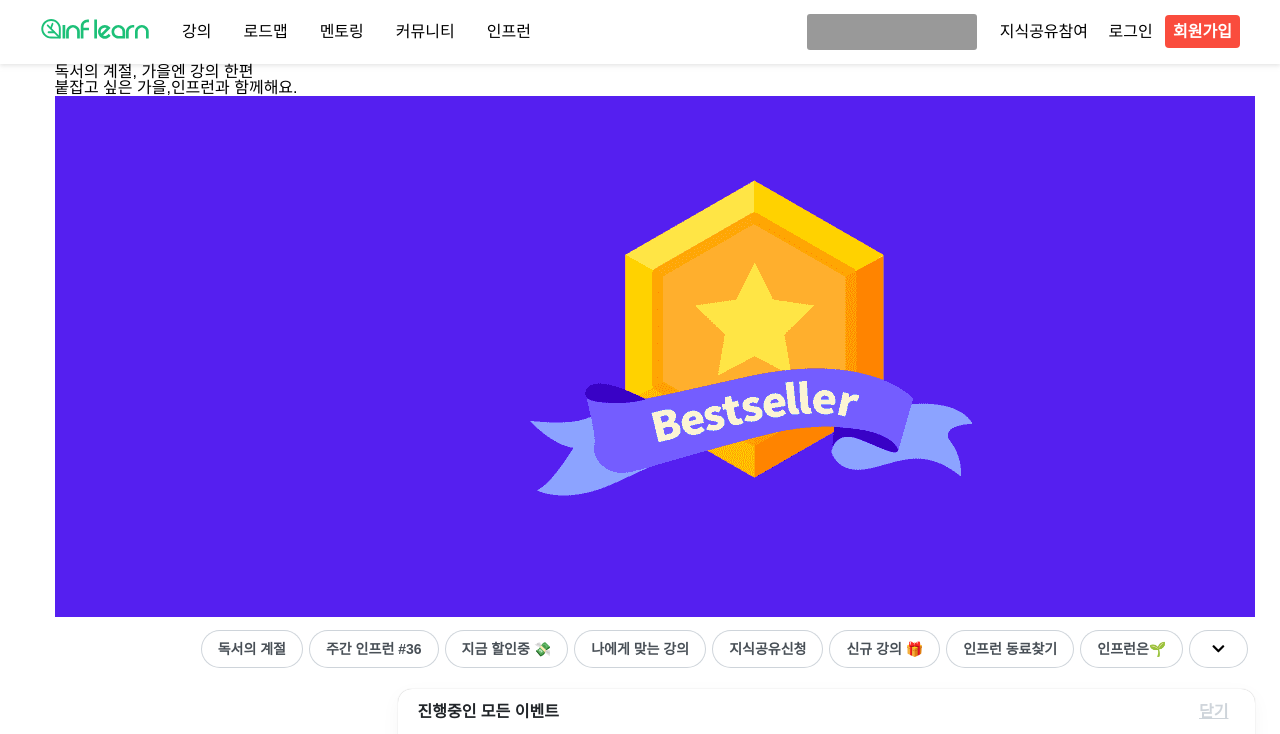
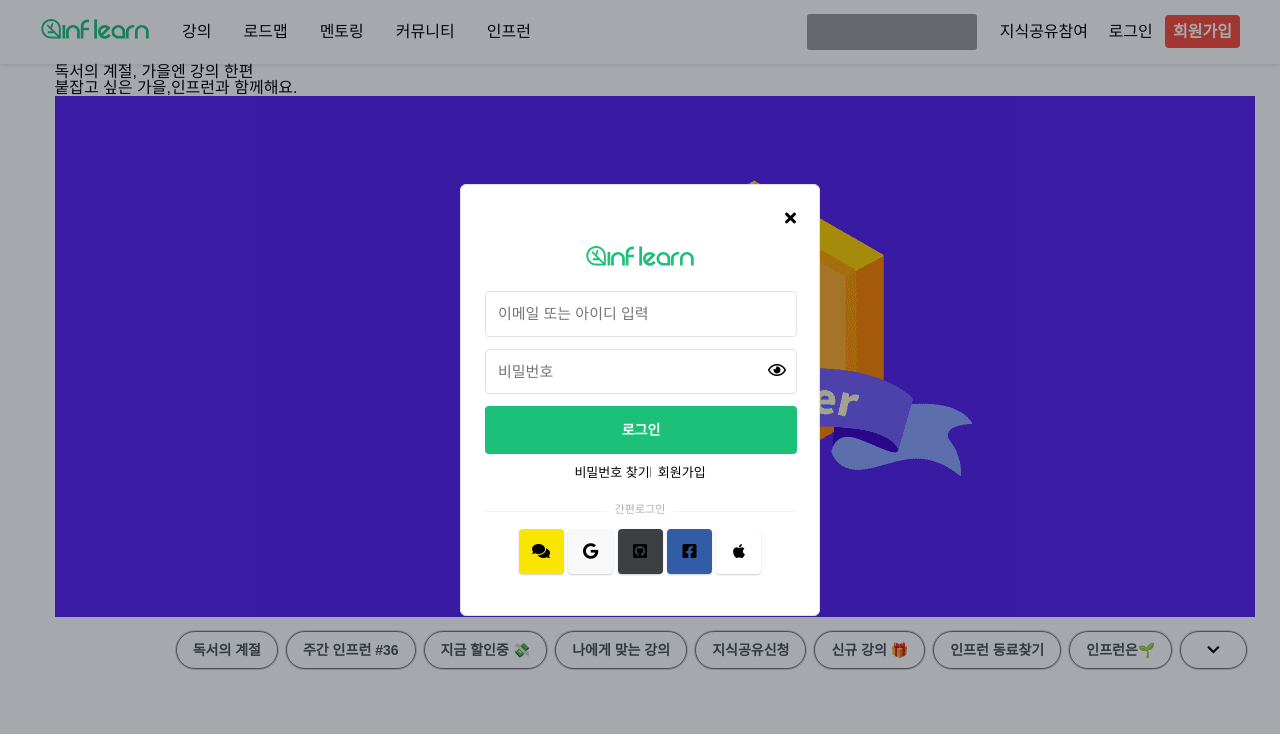
Before and after one commit to parksaneon/inflearn-project, a website built with webpack: page src/index.html in a window 1280 px wide. Both pictures are taken after a click on the button "로그인". Shown: the top 734 px of the page. Built offline with nearby package versions, Linux system fonts and the light colour scheme; some packages are replaced by stand-ins of ours.

Commit message:
feat: modal close & open

```diff
--- a/src/index.html
+++ b/src/index.html
@@ -663,7 +663,7 @@
       </nav>
     </header>
     <main>
-      <div class="main-container">
+    <div class="main-container">
         <div class="commercial-slogan">
           <h3 class="commercial-slogan__title">독서의 계절, 가을엔 강의 한편</h3>
           <p class="commercial-slogan__under">붙잡고 싶은 가을,인프런과 함께해요.</p>
@@ -671,7 +671,6 @@
         <div class="commercial-image">
           <img class="commercial-image__slide" src="images/인프런/슬라이드/슬라이드2.png" alt="진로탐색">
         </div>
-      </section>
       <section class="event">
         <h3 class="sr-only">진행 이벤트</h3>
         <div class="event-wrapper desktop-only">
@@ -687,8 +686,8 @@
             <li class="event-list-item"><button class="event-button"><i class="fas fa-chevron-down"></i></button></li>
           </ul>
         </div>
-        <div class="event-all desktop-only">
-          <div class="event-all-container">
+        <div class="event-all desktop-only hidden" role="dialog" aria-labelledby="event" aria-modal="true">
+          <div class="event-all-container" id="event">
             <div class="event-all-title">
               <h3 class="event-all__header">진행중인 모든 이벤트</h3>
               <button class="event-all__close">닫기</button>
@@ -722,6 +721,7 @@
         </form>
       </section>
       <section class="tag-section">
+        <h3 class="sr-only">검색어 태그 출력 부분</h3>
         <ul class="tag-section-list desktop-only">
           <li class="tag-section-list-item"><a href="#">#MVC</a></li>
           <li class="tag-section-list-item"><a href="#">#Spring Boot</a></li>
@@ -736,15 +736,14 @@
         </ul>
       </section>
 
-      <div class="modal">
-        <article class="login">
+      <div class="modal hidden" role="dialog" aria-labelledby="login" aria-modal="true">
+        <article class="login" id="login">
           <button class="login-exit"><i class="fas fa-times"></i></button>
           <h1 class="login-title">
             <span class="sr-only">인프런</span>
             <a href="#" title="인프런 메인 화면 이동하기">
               <svg
               width="110"
-              id="icon_brand_logo"
               class="brand_logo"
               xmlns="http://www.w3.org/2000/svg"
               viewBox="0 0 433 90"
@@ -775,10 +774,7 @@
                 <label class="sr-only" for="password">비밀번호</label>
                 <input class="login-form-input"  type="password" name="password" id="password" required placeholder="비밀번호">
                 <button type="button" class="login-form__toggle">
-                  <svg xmlns="http://www.w3.org/2000/svg" width="16" height="16" viewBox="0 0 16 16">
-                    <path fill="#212529" d="M10.333 8c0 1.289-1.044 2.333-2.333 2.333C6.71 10.333 5.667 9.29 5.667 8 5.667 6.711 6.71 5.667 8 5.667c1.289 0 2.333 1.044 2.333 2.333z"></path>
-                    <path fill="#212529" fill-rule="evenodd" d="M8 2.333c-2.288 0-4.083 1.023-5.37 2.16C1.348 5.63.544 6.902.22 7.469.03 7.8.03 8.2.22 8.533c.323.566 1.127 1.838 2.41 2.973 1.287 1.138 3.082 2.16 5.37 2.16 2.288 0 4.083-1.022 5.37-2.16 1.283-1.135 2.087-2.407 2.41-2.973.19-.333.19-.733 0-1.065-.323-.567-1.127-1.839-2.41-2.974-1.287-1.138-3.082-2.16-5.37-2.16zm-6.912 5.63c.295-.516 1.035-1.685 2.205-2.72C4.461 4.21 6.03 3.333 8 3.333c1.97 0 3.54.877 4.707 1.91 1.17 1.035 1.91 2.204 2.205 2.72.008.015.01.028.01.037 0 .01-.002.022-.01.037-.295.516-1.035 1.685-2.205 2.72-1.168 1.033-2.737 1.91-4.707 1.91-1.97 0-3.54-.877-4.707-1.91-1.17-1.035-1.91-2.204-2.205-2.72-.008-.015-.01-.028-.01-.037 0-.01.002-.022.01-.037z" clip-rule="evenodd"></path>
-                  </svg>
+                  <i class="far fa-eye toggle-icon"></i>
                 </button>
               </div>
               <button type="submit" class="login-button">로그인</button>
@@ -789,13 +785,14 @@
             <a href="#" class="login-find__register">회원가입</a>
           </div>
           <div class="login-etc">
+            <hr class="login-etc-bar">
             <p class="login-etc__title">간편로그인</p>
             <div class="login-etc-list">
-              <a class="login-etc-item" href="#" aria-label="카카오톡 로그인"><i class="fas fa-comments"></i></a>
-              <a class="login-etc-item" href="#" aria-label="구글 로그인"><i class="fab fa-google"></i></a>
-              <a class="login-etc-item" href="#" aria-label="깃허브 로그인"><i class="fab fa-github-square"></i></a>
-              <a class="login-etc-item" href="#" aria-label="페이스북 로그인"><i class="fab fa-facebook-square"></i></a>
-              <a class="login-etc-item" href="#" aria-label="애플 로그인"><i class="fab fa-apple"></i></a>
+              <a class="login-etc-item item-kakao" href="#" aria-label="카카오톡 로그인"><i class="fas fa-comments"></i></a>
+              <a class="login-etc-item item-google" href="#" aria-label="구글 로그인"><i class="fab fa-google"></i></a>
+              <a class="login-etc-item item-github" href="#" aria-label="깃허브 로그인"><i class="fab fa-github-square"></i></a>
+              <a class="login-etc-item item-facebook" href="#" aria-label="페이스북 로그인"><i class="fab fa-facebook-square"></i></a>
+              <a class="login-etc-item item-apple" href="#" aria-label="애플 로그인"><i class="fab fa-apple"></i></a>
             </div>
           </div>
         </article>
--- /dev/null
+++ b/src/js/modal.js
@@ -0,0 +1,42 @@
+
+function modalControll(opens,closes,modals){
+  const open = document.querySelector(opens);
+  const close = document.querySelector(closes);
+  const modal = document.querySelector(modals);
+
+  open.addEventListener("click",function(){
+    modal.classList.remove("hidden");
+  });
+
+  close.addEventListener("click",function(){
+    modal.classList.add("hidden");
+  });
+}
+
+//로그인 모달
+modalControll(".signin",".login-exit",".modal");
+// 이벤트 모달
+modalControll(".event-button",".event-all__close",".event-all");
+
+const passwordToggle = document.querySelector('.login-form__toggle');
+
+const input = document.querySelector('#password');
+
+const icon = document.querySelector('.toggle-icon');
+
+let password = true;
+
+passwordToggle.addEventListener('click',() => {
+
+  if(password){
+    input.setAttribute("type" ,"text");
+    icon.setAttribute("class","fas fa-eye-slash");
+  }
+  else{
+    input.setAttribute("type" ,"password");
+    icon.setAttribute("class","far fa-eye");
+  }
+
+  password = !password;
+
+});
--- a/src/main.js
+++ b/src/main.js
@@ -1,5 +1,6 @@
 import './sass/index.scss';
-import './header.js';
+import './js/header.js';
+import './js/modal.js';
 
 const leftButton = document.querySelector('.swipe-button-left');
 const rightButton = document.querySelector('.swipe-button-right');
--- a/src/sass/layout/_index.scss
+++ b/src/sass/layout/_index.scss
@@ -1,6 +1,7 @@
 @forward "./header";
 @forward "./search";
 @forward "./entry_lecture";
+@forward "./login";
 @use "../utils/" as *;
 
 main {
--- a/src/sass/layout/_login.scss
+++ b/src/sass/layout/_login.scss
@@ -1,4 +1,19 @@
 @use "../utils" as *;
+
+.modal {
+  position: fixed;
+  background-color: rgba(11, 19, 30, 0.37);
+  top: 50%;
+  left: 50%;
+  width: 100%;
+  height: 100%;
+  transform: translate(-50%, -50%);
+  z-index: 9;
+}
+
+.hidden {
+  display: none;
+}
 
 .login {
   width: rem(360px);
@@ -9,6 +24,11 @@
   background-color: $white;
   border-radius: 6px;
   border: 1px solid #dee2e6;
+  position: fixed;
+  left: 50%;
+  top: 50%;
+  z-index: 10;
+  transform: translate(-50%, -50%);
 
   &-exit {
     @include buttonReset();
@@ -89,12 +109,38 @@
       display: inline-block;
     }
 
+    &__title {
+      margin-bottom: rem(14px);
+      background-color: $white;
+      @include paddingX(8px);
+      font-size: rem(11px);
+      z-index: 1;
+      color: #abb0b5;
+    }
+
+    &-bar {
+      position: relative;
+      bottom: -8px;
+      display: block;
+      margin: 0;
+      width: 100%;
+      height: 1px;
+      background-color: #f1f3f5;
+      border: none;
+      // z-index: -1;
+    }
+
     &-item {
       display: inline-block;
-      width: 30px;
-      padding: 20px;
-      line-height: 30px;
+      background-color: atrr(data-color);
+      width: rem(45px);
+      height: rem(45px);
+      padding: rem(10px);
+      line-height: rem(25px);
       text-align: center;
+      border: 0;
+      border-radius: 4px;
+      box-shadow: 0 1px 2px 0 rgb(0 0 0 / 20%);
     }
   }
 }
@@ -107,3 +153,18 @@
   display: inline-block;
   background-color: #858a8d;
 }
+
+$colors: (
+  "kakao": #fae500,
+  "google": #f8f8f8,
+  "github": #3c4043,
+  "facebook": #325ca6,
+  "apple": #fff,
+);
+
+//colors 변수를 순환하면서 값을 뽑아낸다
+@each $color, $color-value in $colors {
+  .item-#{$color} {
+    background-color: $color-value;
+  }
+}
--- a/src/sass/layout/_search.scss
+++ b/src/sass/layout/_search.scss
@@ -14,6 +14,7 @@
 
     &-item {
       background-color: $white;
+      border: 1px solid $gray100;
       border-radius: 20px;
       box-shadow: #ced4da 0px 0px 0px 1px;
       color: #495057;
@@ -70,6 +71,7 @@
       color: #495057;
       border-radius: 20px;
       box-shadow: inset 0 0 0 1px #ced4da;
+      border: 1px solid $gray100;
       background-color: #fff;
       cursor: pointer;
       margin-top: rem(8px);
@@ -95,6 +97,7 @@
 
   &-button {
     @include buttonReset();
+    padding: 10px;
   }
 
   .commercial-image__slide {
```
Also changed, not shown: src/js/header.js (renamed from src/header.js), 1 other file.
